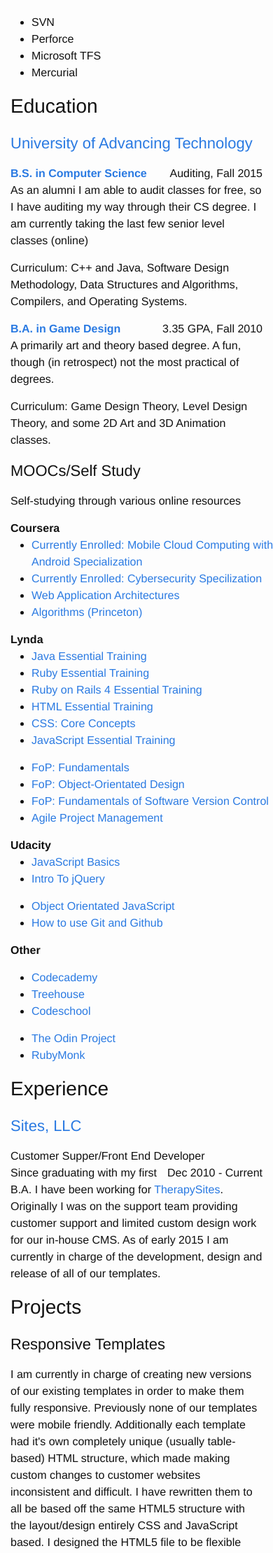
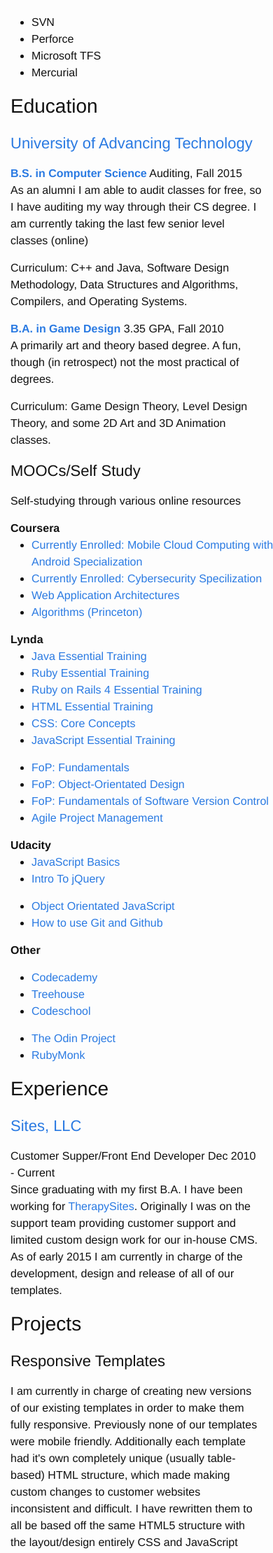
Before and after one commit to TaylorHuston/taylorhuston.github.io, a Jekyll site: the page built from resume.html, in a window 390 px wide. Shown: the part 870-3089 px from the top of the page at 70% size. Built offline with Jekyll 4.4.1, drawn with Linux system fonts in a browser that asks for light colours.

Commit message:
Minot mobile formatting issue

```diff
--- a/css/main.scss
+++ b/css/main.scss
@@ -90,4 +90,8 @@
 
 .date {
   float: right;
+
+  @media screen and (max-width: $on-palm) {
+    float: none;
+  }
 }
```
